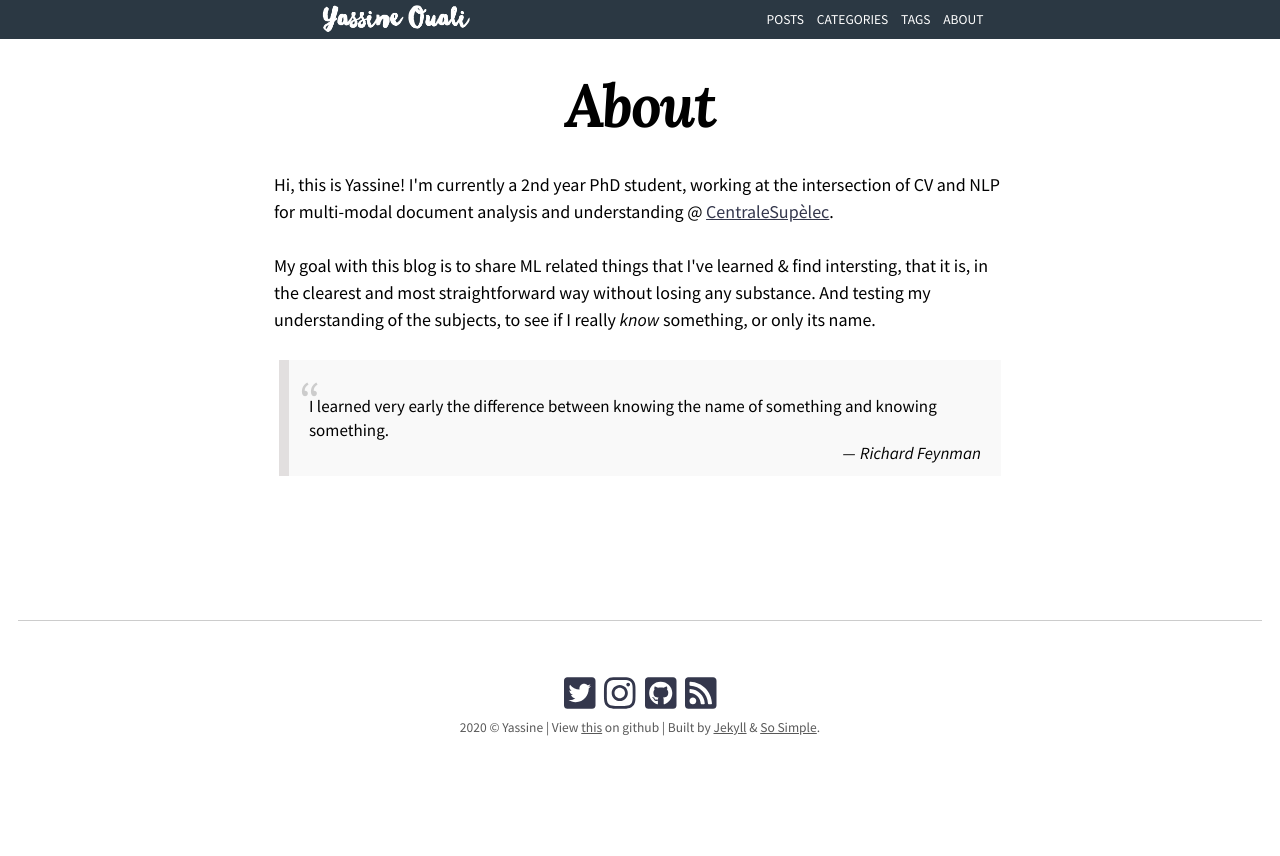
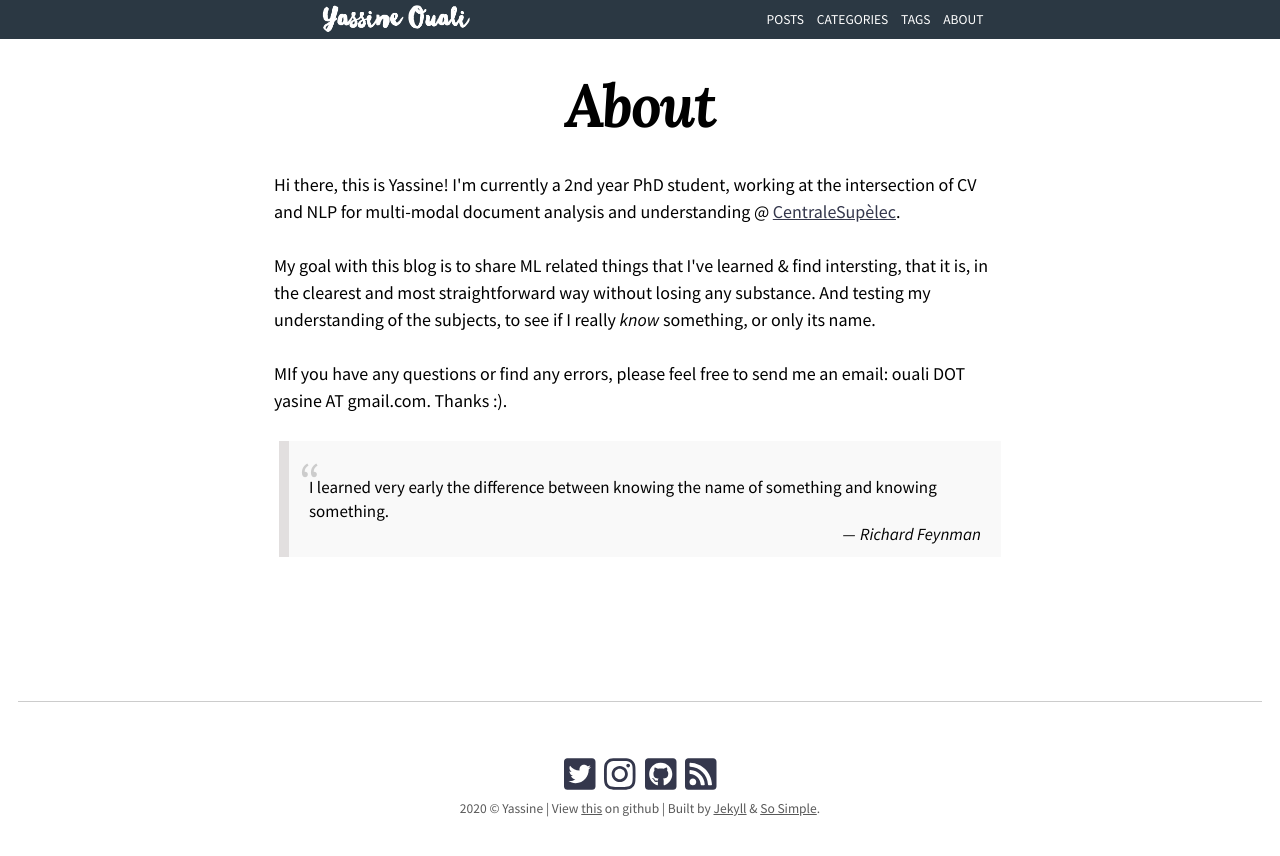
Before and after one commit to yassouali/ml-blog, a Jekyll site: the page built from pages/about.md, in a window 1280 px wide. Shown: the top 856 px of the page. Built offline with Jekyll 4.4.1, drawn with Linux system fonts in a browser that asks for light colours; nearby versions of some CDN libraries.

Commit message:
publishing the website

```diff
--- a/_layouts/about.html
+++ b/_layouts/about.html
@@ -5,12 +5,15 @@ layout: page
 <div class='other-pages'>
 
 	<p></p>
-	<p>Hi, this is Yassine! I'm currently a 2nd year PhD student, working at the intersection of CV and NLP for
+	<p>Hi there, this is Yassine! I'm currently a 2nd year PhD student, working at the intersection of CV and NLP for
 		multi-modal document analysis and understanding @ <a href="https://www.centralesupelec.fr/" target="_blank">CentraleSupèlec</a>. </p>
 
 	<p>My goal with this blog is to share ML related things that I've
 		learned & find intersting, that it is, in the clearest and most straightforward way without losing any substance.
 		And testing my understanding of the subjects, to see if I really <i>know</i> something, or only its name.</p>
+
+	<p>MIf you have any questions or find any errors, please feel free to send me an email:
+		ouali DOT yasine AT gmail.com. Thanks :).</p>
 
 	<blockquote style="margin-bottom: 50px">
 		<p class="quotation">
```
Also changed, not shown: 4 other files.
